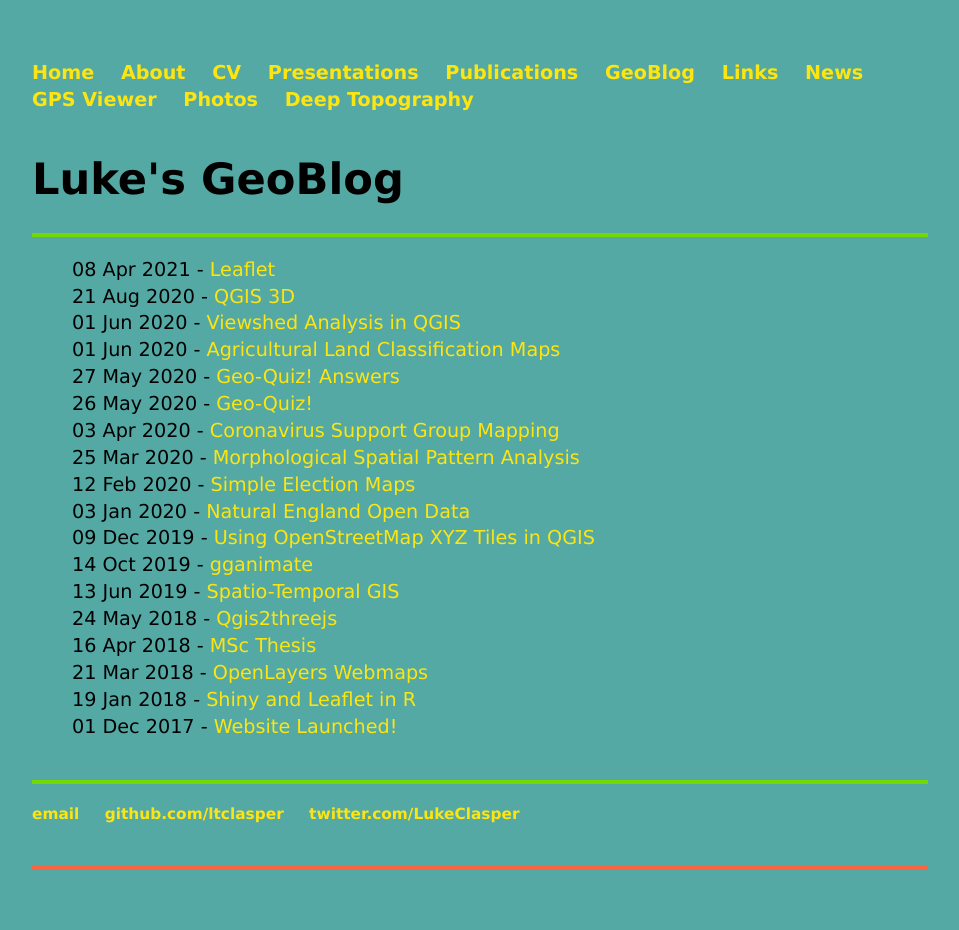
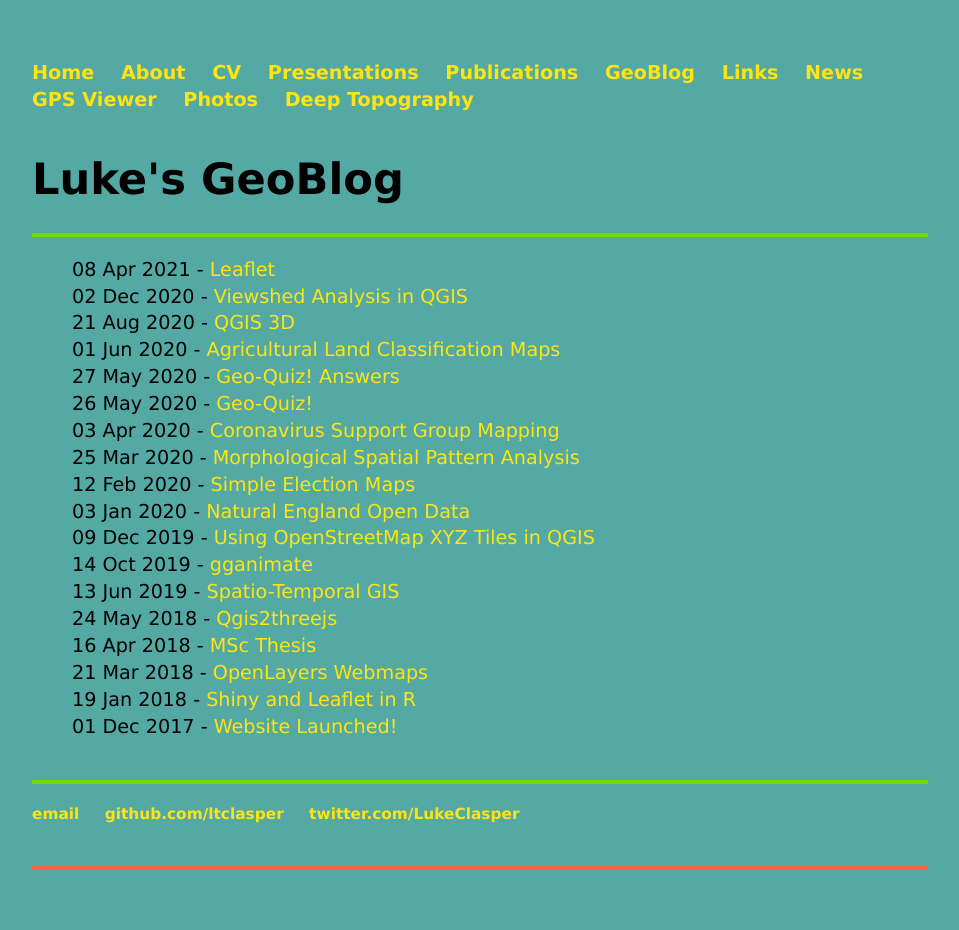
Before and after one commit to ltclasper/ltclasper.github.io, a Jekyll site: the page built from blog/index.html, in a window 1280 px wide. Shown: the whole page, without its empty margins (160-1119 px from the left). Built offline with Jekyll 4.4.1, drawn with Linux system fonts in a browser that asks for light colours.

Commit message:
Update and rename 2020-06-01-Viewshed-Analysis-in-QGIS.md to 2020-12-02-Viewshed-Analysis-in-QGIS.md

```diff
--- a/_posts/2020-06-01-Viewshed-Analysis-in-QGIS.md
+++ b/_posts/2020-12-02-Viewshed-Analysis-in-QGIS.md
@@ -1,7 +1,7 @@
 ---
 layout: post
 title: "Viewshed Analysis in QGIS"
-date: 2020-06-01
+date: 2020-12-02
 ---
 
 <img src="/viewshed_qgis.png" alt="QGIS Viewshed" style="width:877;height:620px;">
```
